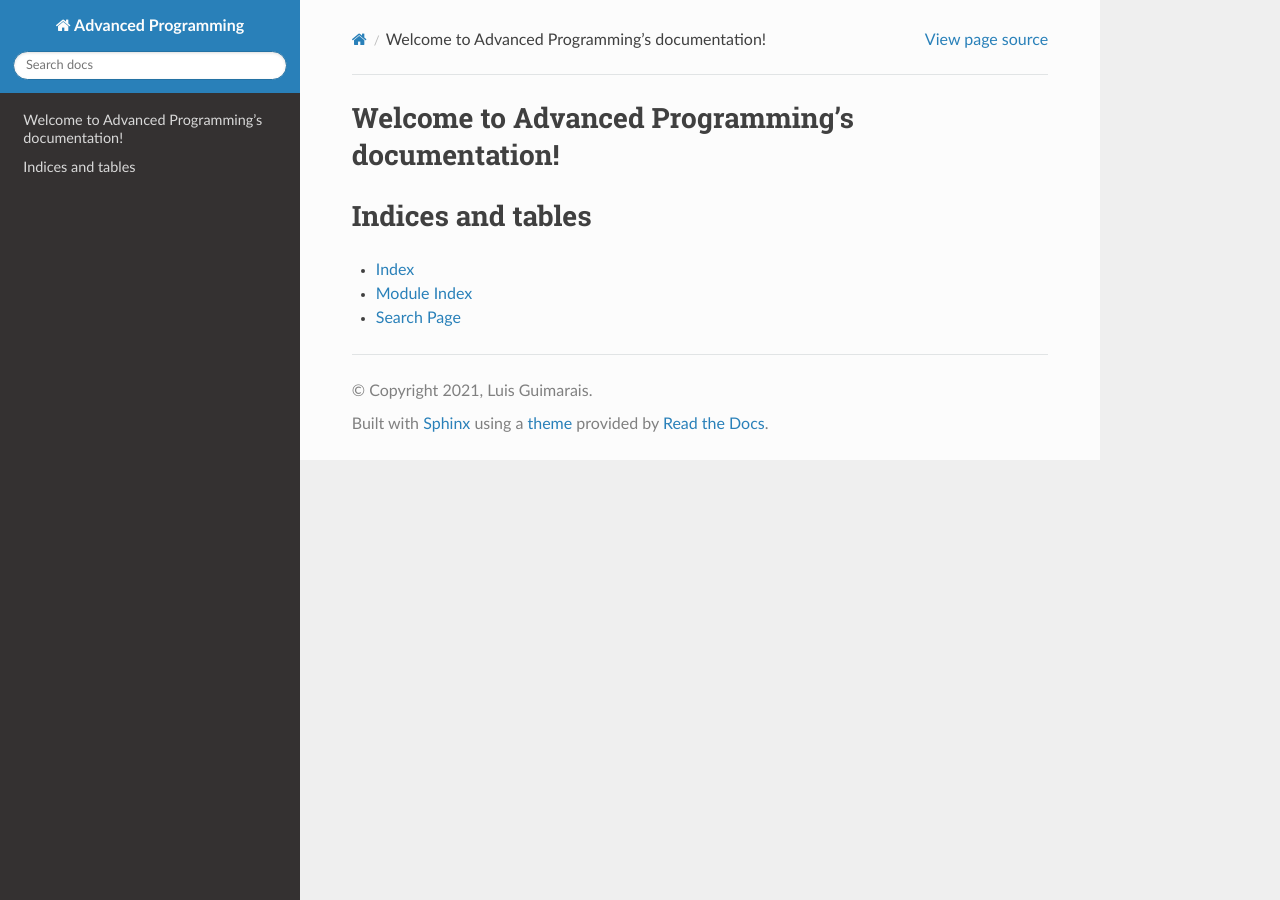
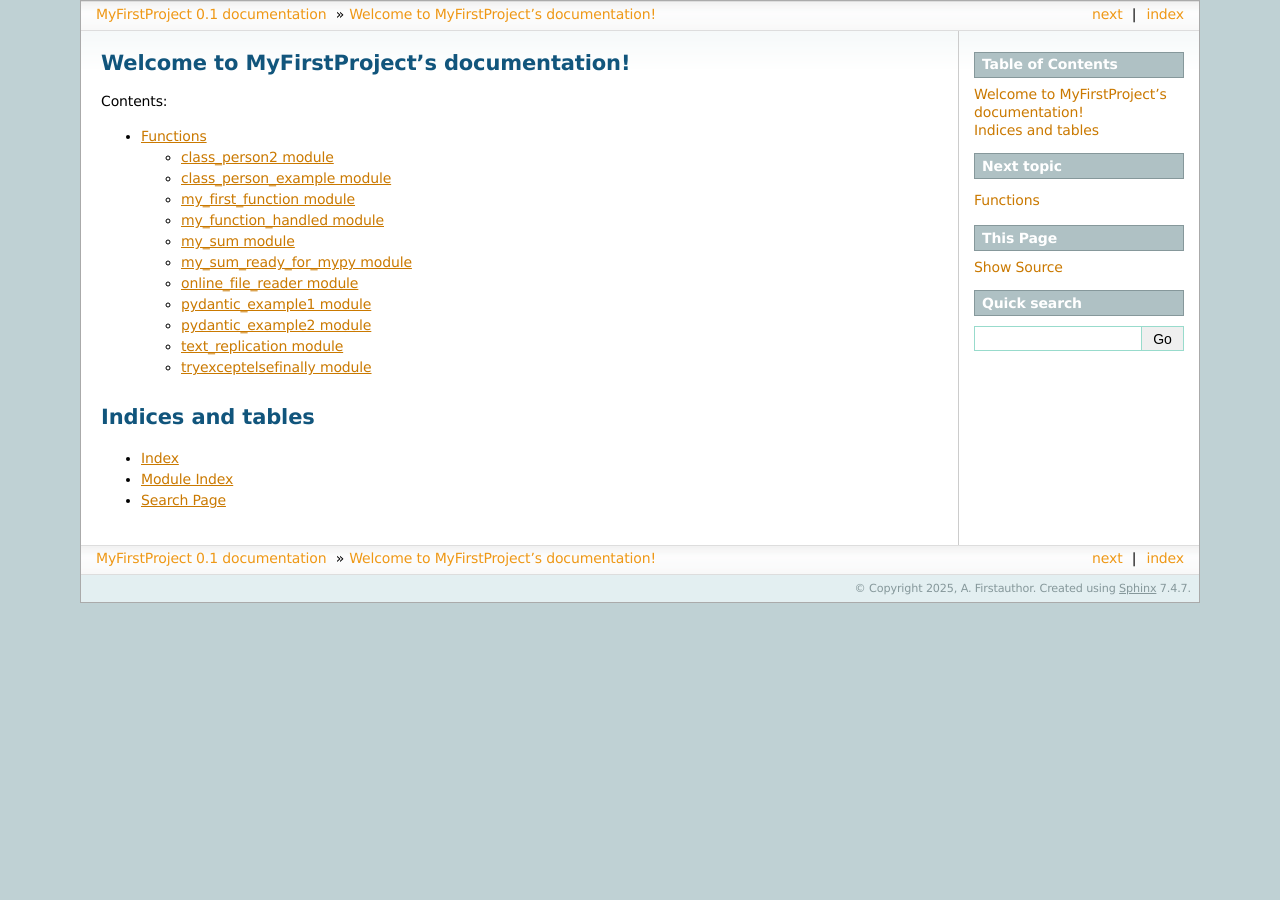
Before and after one commit to konstantin-nova/adpro25_course, a Sphinx documentation site: the page built from docs/index.rst, in a window 1280 px wide. Built offline with Sphinx 7.4.7, drawn with Linux system fonts in a browser that asks for light colours.

Commit message:
Sphynx setup

```diff
--- /dev/null
+++ b/docs/class_person2.rst
@@ -0,0 +1,7 @@
+class\_person2 module
+=====================
+
+.. automodule:: class_person2
+   :members:
+   :undoc-members:
+   :show-inheritance:
--- /dev/null
+++ b/docs/class_person_example.rst
@@ -0,0 +1,7 @@
+class\_person\_example module
+=============================
+
+.. automodule:: class_person_example
+   :members:
+   :undoc-members:
+   :show-inheritance:
--- a/docs/conf.py
+++ b/docs/conf.py
@@ -1,54 +1,32 @@
 # Configuration file for the Sphinx documentation builder.
 #
-# This file only contains a selection of the most common options. For a full
-# list see the documentation:
+# For the full list of built-in configuration values, see the documentation:
 # https://www.sphinx-doc.org/en/master/usage/configuration.html
 
-# -- Path setup --------------------------------------------------------------
-
-# If extensions (or modules to document with autodoc) are in another directory,
-# add these directories to sys.path here. If the directory is relative to the
-# documentation root, use os.path.abspath to make it absolute, like shown here.
-#
 import os
 import sys
-sys.path.insert(0, os.path.abspath('..'))
-
+sys.path.insert(0, os.path.abspath('../Functions/'))
 
 # -- Project information -----------------------------------------------------
+# https://www.sphinx-doc.org/en/master/usage/configuration.html#project-information
 
-project = 'Advanced Programming'
-copyright = '2021, Luis Guimarais'
-author = 'Luis Guimarais'
-
-# The full version, including alpha/beta/rc tags
+project = 'MyFirstProject'
+copyright = '2025, A. Firstauthor'
+author = 'A. Firstauthor'
 release = '0.1'
 
+# -- General configuration ---------------------------------------------------
+# https://www.sphinx-doc.org/en/master/usage/configuration.html#general-configuration
 
-# -- General configuration ---------------------------------------------------
-
-# Add any Sphinx extension module names here, as strings. They can be
-# extensions coming with Sphinx (named 'sphinx.ext.*') or your custom
-# ones.
 extensions = ['sphinx.ext.napoleon']
 
-# Add any paths that contain templates here, relative to this directory.
 templates_path = ['_templates']
+exclude_patterns = ['_build', 'Thumbs.db', '.DS_Store', 'ipynb_checkpoints']
 
-# List of patterns, relative to source directory, that match files and
-# directories to ignore when looking for source files.
-# This pattern also affects html_static_path and html_extra_path.
-exclude_patterns = ['_build', 'Thumbs.db', '.DS_Store', '.ipynb_checkpoints']
 
 
 # -- Options for HTML output -------------------------------------------------
+# https://www.sphinx-doc.org/en/master/usage/configuration.html#options-for-html-output
 
-# The theme to use for HTML and HTML Help pages.  See the documentation for
-# a list of builtin themes.
-#
-html_theme = 'sphinx_rtd_theme'
-
-# Add any paths that contain custom static files (such as style sheets) here,
-# relative to this directory. They are copied after the builtin static files,
-# so a file named "default.css" will overwrite the builtin "default.css".
+html_theme = 'sphinxdoc'
 html_static_path = ['_static']
--- a/docs/index.rst
+++ b/docs/index.rst
@@ -1,15 +1,16 @@
-.. Advanced Programming documentation master file, created by
-   sphinx-quickstart on Tue Jan  5 22:51:02 2021.
+.. MyFirstProject documentation master file, created by
+   sphinx-quickstart on Wed Feb 26 14:38:54 2025.
    You can adapt this file completely to your liking, but it should at least
    contain the root `toctree` directive.
 
-Welcome to Advanced Programming's documentation!
-================================================
+Welcome to MyFirstProject's documentation!
+==========================================
 
 .. toctree::
    :maxdepth: 2
    :caption: Contents:
 
+   modules
 
 
 Indices and tables
--- /dev/null
+++ b/docs/modules.rst
@@ -0,0 +1,17 @@
+Functions
+=========
+
+.. toctree::
+   :maxdepth: 4
+
+   class_person2
+   class_person_example
+   my_first_function
+   my_function_handled
+   my_sum
+   my_sum_ready_for_mypy
+   online_file_reader
+   pydantic_example1
+   pydantic_example2
+   text_replication
+   tryexceptelsefinally
--- /dev/null
+++ b/docs/my_first_function.rst
@@ -0,0 +1,7 @@
+my\_first\_function module
+==========================
+
+.. automodule:: my_first_function
+   :members:
+   :undoc-members:
+   :show-inheritance:
--- /dev/null
+++ b/docs/my_function_handled.rst
@@ -0,0 +1,7 @@
+my\_function\_handled module
+============================
+
+.. automodule:: my_function_handled
+   :members:
+   :undoc-members:
+   :show-inheritance:
--- /dev/null
+++ b/docs/my_sum.rst
@@ -0,0 +1,7 @@
+my\_sum module
+==============
+
+.. automodule:: my_sum
+   :members:
+   :undoc-members:
+   :show-inheritance:
--- /dev/null
+++ b/docs/my_sum_ready_for_mypy.rst
@@ -0,0 +1,7 @@
+my\_sum\_ready\_for\_mypy module
+================================
+
+.. automodule:: my_sum_ready_for_mypy
+   :members:
+   :undoc-members:
+   :show-inheritance:
--- /dev/null
+++ b/docs/online_file_reader.rst
@@ -0,0 +1,7 @@
+online\_file\_reader module
+===========================
+
+.. automodule:: online_file_reader
+   :members:
+   :undoc-members:
+   :show-inheritance:
--- /dev/null
+++ b/docs/pydantic_example1.rst
@@ -0,0 +1,7 @@
+pydantic\_example1 module
+=========================
+
+.. automodule:: pydantic_example1
+   :members:
+   :undoc-members:
+   :show-inheritance:
--- /dev/null
+++ b/docs/pydantic_example2.rst
@@ -0,0 +1,7 @@
+pydantic\_example2 module
+=========================
+
+.. automodule:: pydantic_example2
+   :members:
+   :undoc-members:
+   :show-inheritance:
--- /dev/null
+++ b/docs/text_replication.rst
@@ -0,0 +1,7 @@
+text\_replication module
+========================
+
+.. automodule:: text_replication
+   :members:
+   :undoc-members:
+   :show-inheritance:
--- /dev/null
+++ b/docs/tryexceptelsefinally.rst
@@ -0,0 +1,7 @@
+tryexceptelsefinally module
+===========================
+
+.. automodule:: tryexceptelsefinally
+   :members:
+   :undoc-members:
+   :show-inheritance:
```
Also changed, not shown: 1 other file.
